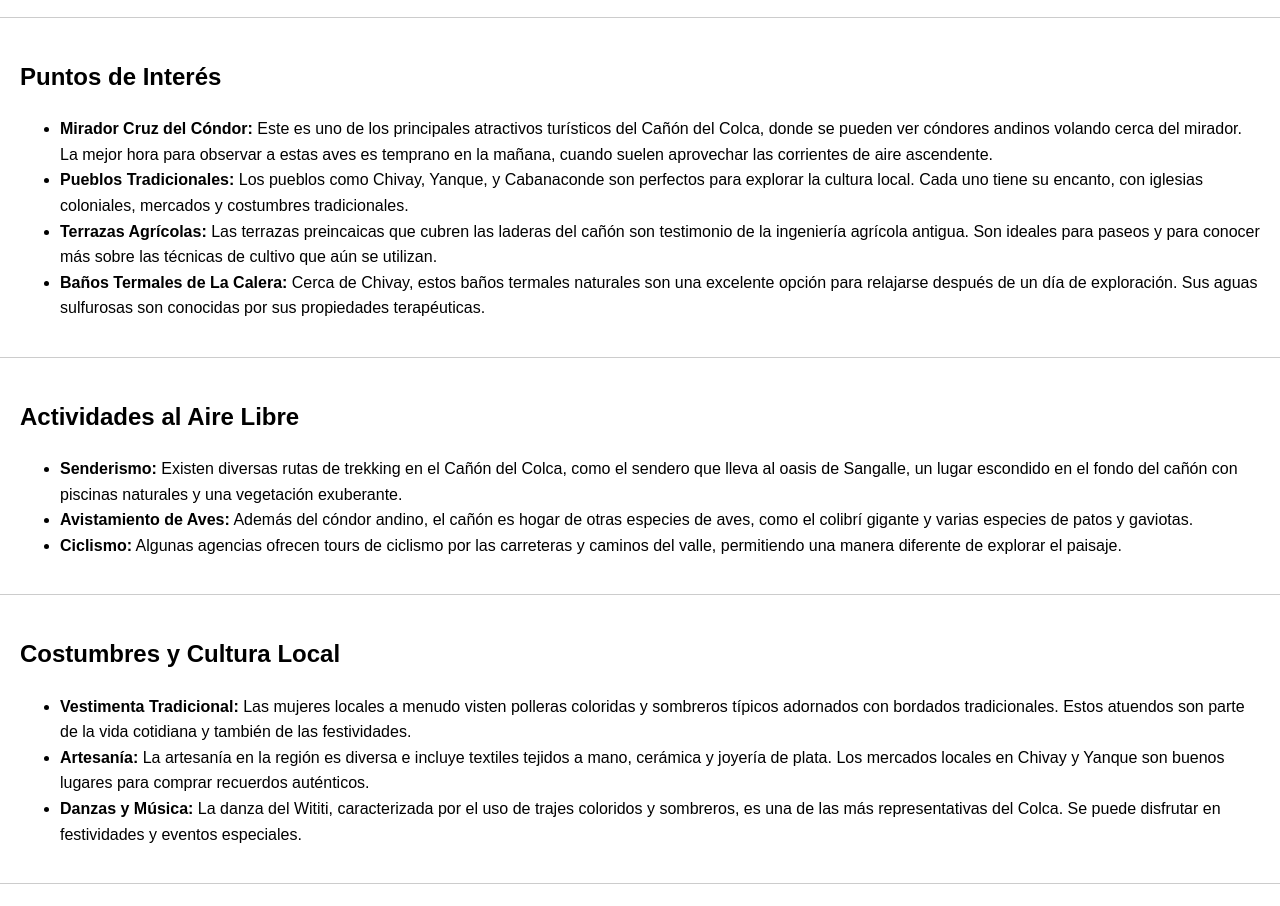
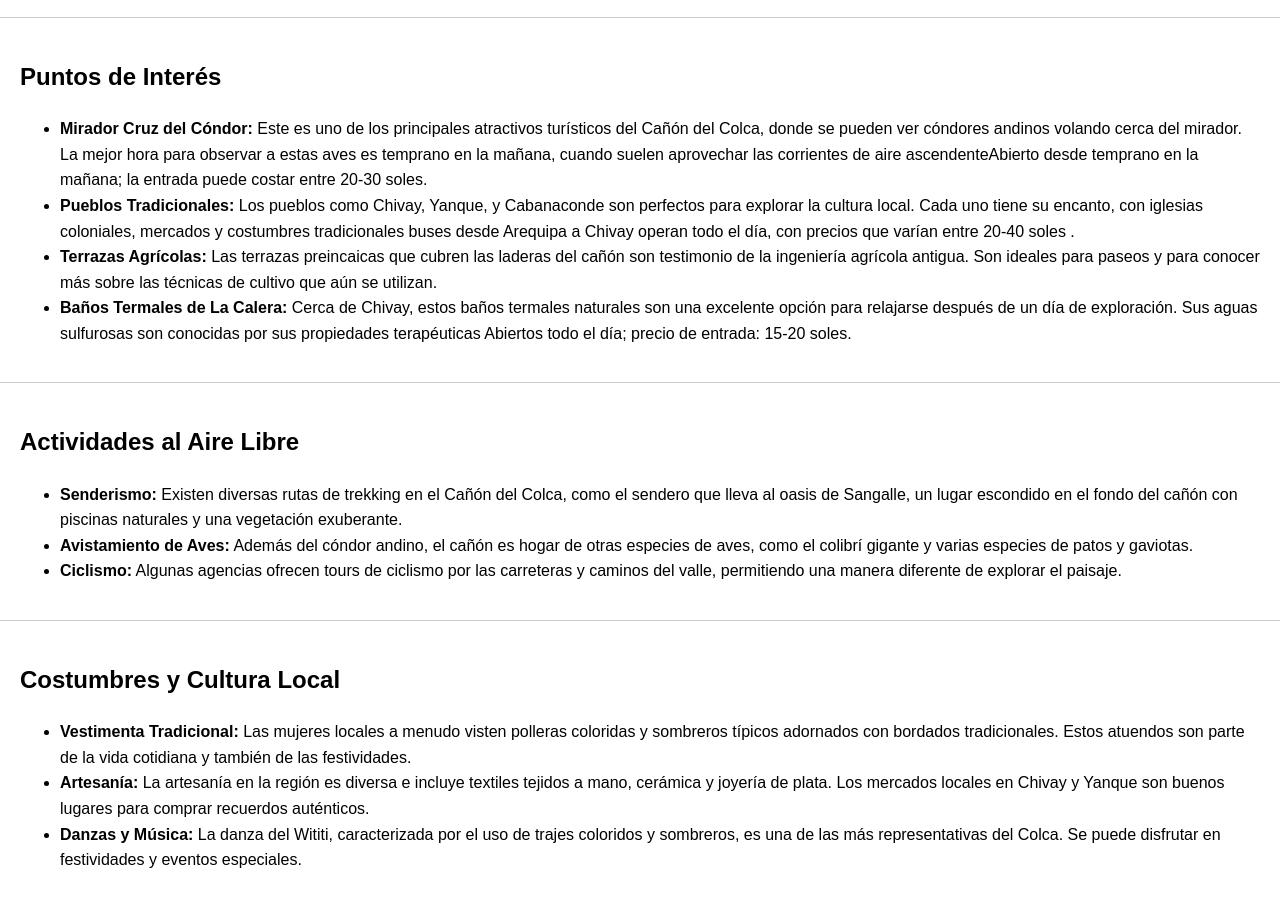
Before and after one commit to Elgatolax/ronald-guia-2.0, a plain HTML site: page index.html in a window 1280 px wide. Shown: the part 1222-2128 px from the top of the page. Drawn offline with Linux system fonts and the light colour scheme; a script that the page names is missing.

Commit message:
Update index.html

```diff
--- a/index.html
+++ b/index.html
@@ -46,10 +46,12 @@
         <h2>Puntos de Interés</h2>
         <ul>
             <li><strong>Mirador Cruz del Cóndor:</strong> Este es uno de los principales atractivos turísticos del Cañón del Colca, donde se pueden ver cóndores andinos volando cerca del mirador. La mejor hora para observar a estas aves es temprano en la mañana, cuando
-            suelen aprovechar las corrientes de aire ascendente.</li>
-            <li><strong>Pueblos Tradicionales:</strong> Los pueblos como Chivay, Yanque, y Cabanaconde son perfectos para explorar la cultura local. Cada uno tiene su encanto, con iglesias coloniales, mercados y costumbres tradicionales.</li>
+            suelen aprovechar las corrientes de aire ascendenteAbierto desde temprano en la mañana; la entrada puede costar entre 20-30 soles. </li>
+            <li><strong>Pueblos Tradicionales:</strong> Los pueblos como Chivay, Yanque, y Cabanaconde son perfectos para explorar la cultura local. Cada uno tiene su encanto, con iglesias coloniales, mercados y costumbres tradicionales buses desde Arequipa a Chivay
+                operan todo el día, con precios que varían entre 20-40 soles .</li>
             <li><strong>Terrazas Agrícolas:</strong> Las terrazas preincaicas que cubren las laderas del cañón son testimonio de la ingeniería agrícola antigua. Son ideales para paseos y para conocer más sobre las técnicas de cultivo que aún se utilizan.</li>
-            <li><strong>Baños Termales de La Calera:</strong> Cerca de Chivay, estos baños termales naturales son una excelente opción para relajarse después de un día de exploración. Sus aguas sulfurosas son conocidas por sus propiedades terapéuticas.</li>
+            <li><strong>Baños Termales de La Calera:</strong> Cerca de Chivay, estos baños termales naturales son una excelente opción para relajarse después de un día de exploración. Sus aguas sulfurosas son conocidas por sus propiedades terapéuticas
+            Abiertos todo el día; precio de entrada: 15-20 soles.</li>
         </ul>
     </section>
 
```
